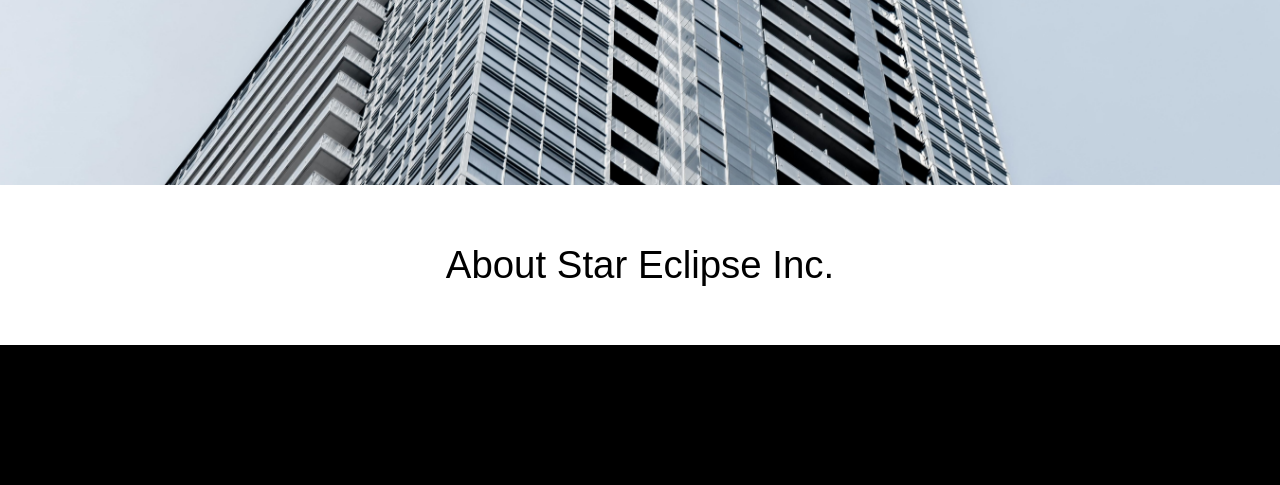
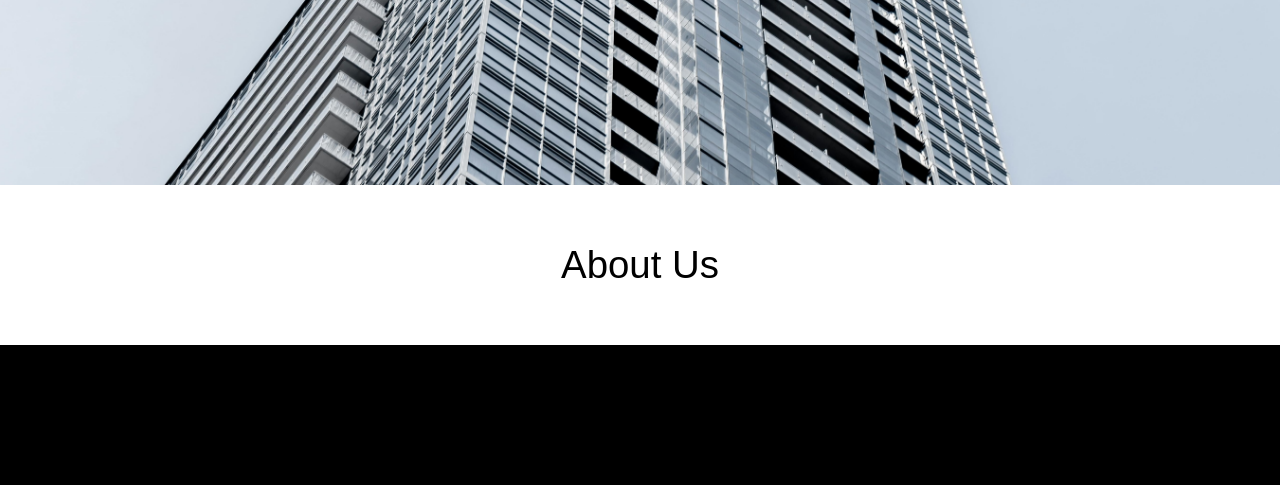
Before and after one commit to DzakiAl/Company-Website, a Laravel app: page / in a window 1280 px wide. Shown: the part 615-1100 px from the top of the page. Run offline with Laravel 12, Linux system fonts and the light colour scheme; style sheets or scripts are compiled from the project's sources.

Commit message:
third commit

```diff
--- a/resources/views/index.blade.php
+++ b/resources/views/index.blade.php
@@ -37,7 +37,7 @@
     </div>
     <div class="about-container" id="section2">
         <div class="about-title-container">
-            <h1 class="about-title">About Star Eclipse Inc.</h1>
+            <h1 class="about-title">About Us</h1>
         </div>
         <div class="about-text-container">
             <p class="about-text">
@@ -130,7 +130,7 @@
     </div>
     <footer class="footer" id="section4">
         <div class="contact">
-            <p class="copyright">&copy; Star Eclipse Inc. 2024</p>
+            <p class="copyright">&copy; Company Name inc. 2024</p>
             <a href="" class="footer-link">Instagram</a>
             <a href="" class="footer-link">X</a>
         </div>
```
